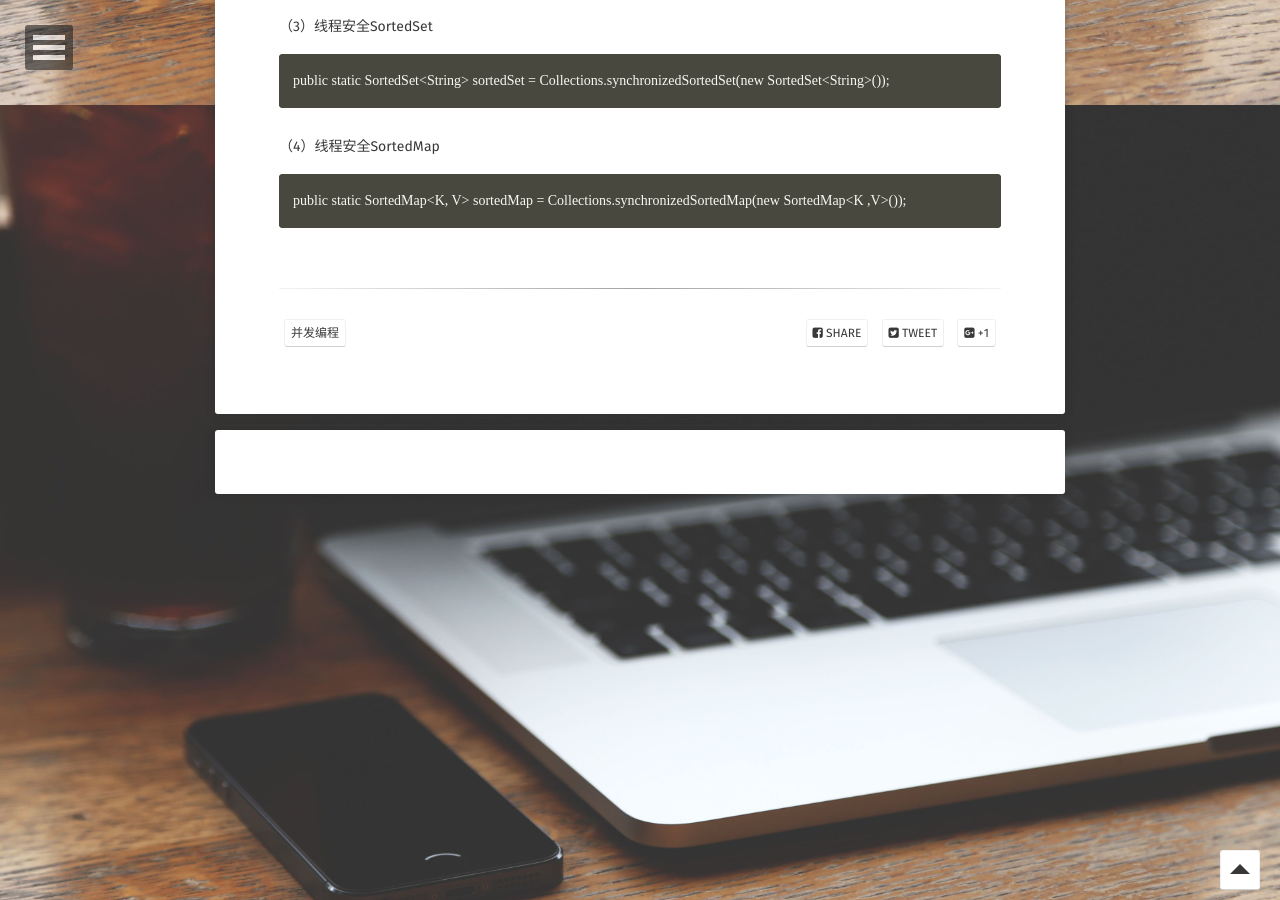
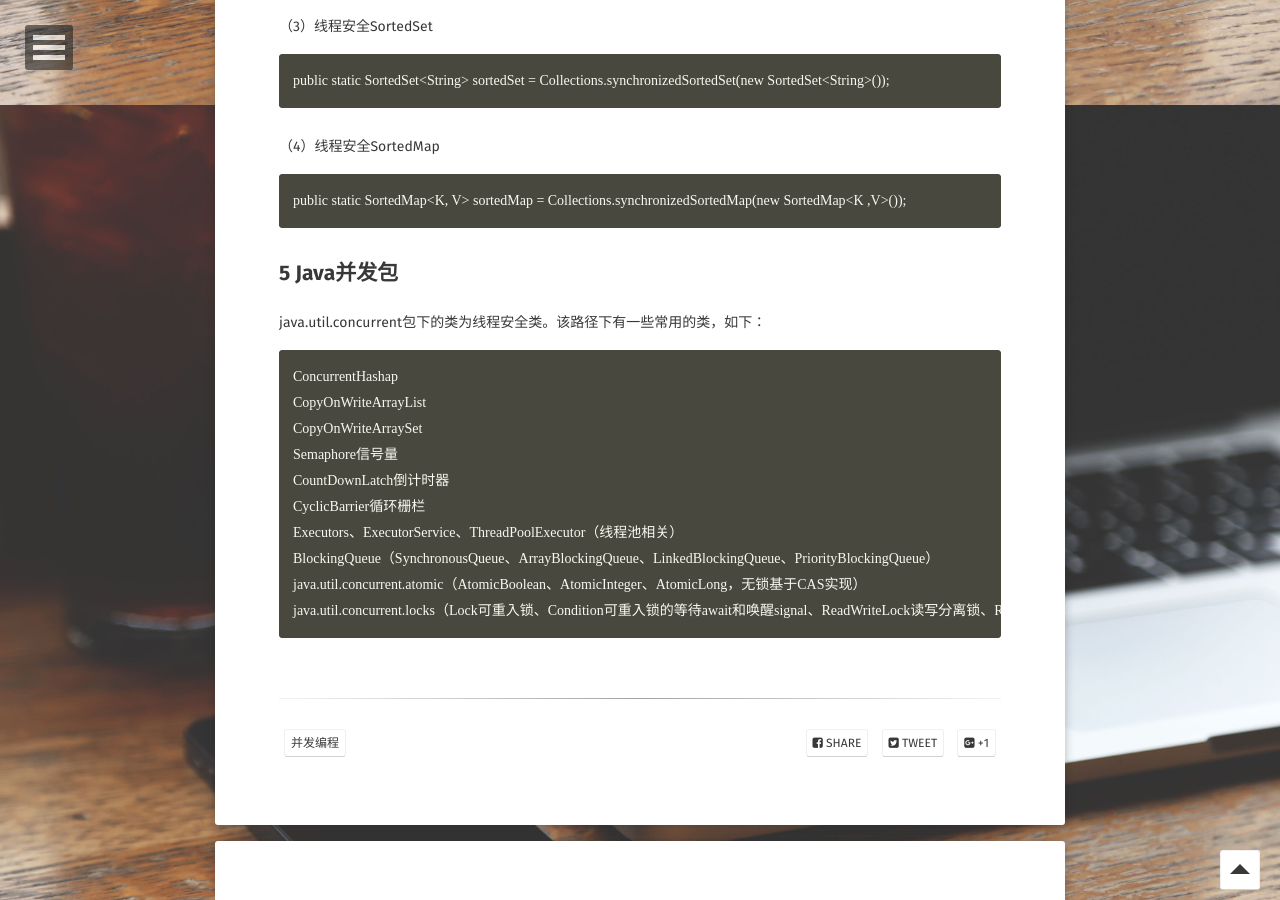
Before and after one commit to xzping/xzping.github.io, a Jekyll site: the page built from _posts/2018-09-14-JDK并发.md, in a window 1280 px wide and 900 px high, scrolled down 5295 px. Built offline with Jekyll 4.4.1, drawn with Linux system fonts in a browser that asks for light colours; some web fonts are replaced; comment, search, counter and statistics services are not loaded.

Commit message:
concurrent

```diff
--- a/_posts/2018-09-14-JDK并发.md
+++ b/_posts/2018-09-14-JDK并发.md
@@ -169,3 +169,17 @@ ConcurrentHashMap的内部进一步细分了若干个小的HashMap，称之为
 （4）线程安全SortedMap
 
     public static SortedMap<K, V> sortedMap = Collections.synchronizedSortedMap(new SortedMap<K ,V>());
+
+## 5 Java并发包
+java.util.concurrent包下的类为线程安全类。该路径下有一些常用的类，如下：
+
+    ConcurrentHashap
+    CopyOnWriteArrayList
+    CopyOnWriteArraySet
+    Semaphore信号量
+    CountDownLatch倒计时器
+    CyclicBarrier循环栅栏
+    Executors、ExecutorService、ThreadPoolExecutor（线程池相关）
+    BlockingQueue（SynchronousQueue、ArrayBlockingQueue、LinkedBlockingQueue、PriorityBlockingQueue）
+    java.util.concurrent.atomic（AtomicBoolean、AtomicInteger、AtomicLong，无锁基于CAS实现）
+    java.util.concurrent.locks（Lock可重入锁、Condition可重入锁的等待await和唤醒signal、ReadWriteLock读写分离锁、ReentrantReadWriteLock）
```
